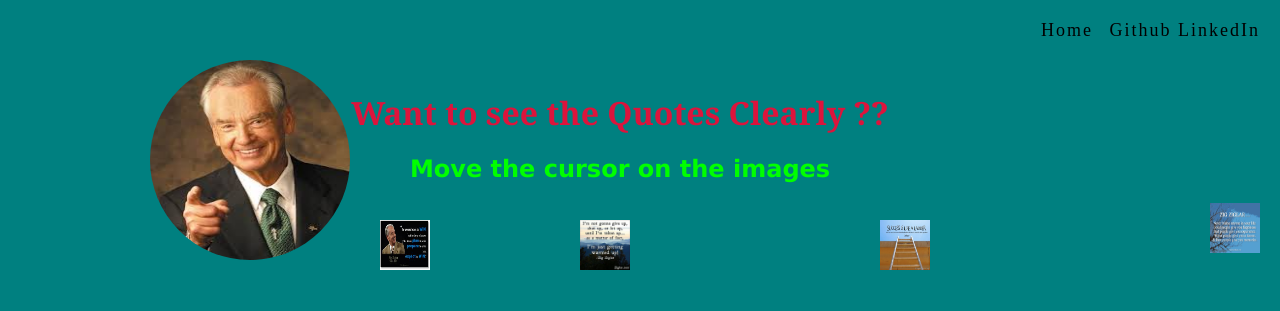
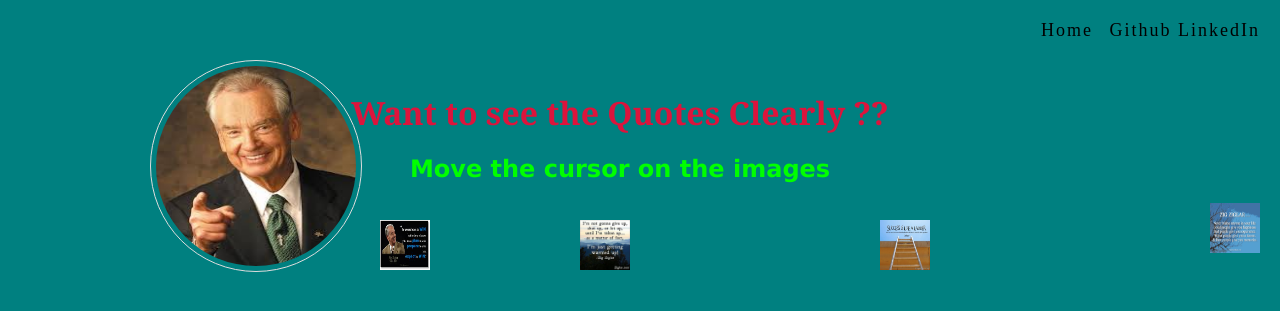
Before and after one commit to christyjax/christyjax.github.io, a Jekyll site: the page Quotes2.html, which Jekyll copies as it is, in a window 1280 px wide. Shown: the top 311 px of the page. Built offline with Jekyll 4.4.1, drawn with Linux system fonts in a browser that asks for light colours.

Commit message:
Update Quotes2.css

```diff
--- a/css/Quotes2.css
+++ b/css/Quotes2.css
@@ -125,5 +125,9 @@ a:hover {
 	 #ima
 	 {
 	 	border-radius:50%;
+	 	display: inline-block;
+    border: 1px solid #ddd;
+    padding: 5px;
+    transition: 10s;
 
 	 }
```
